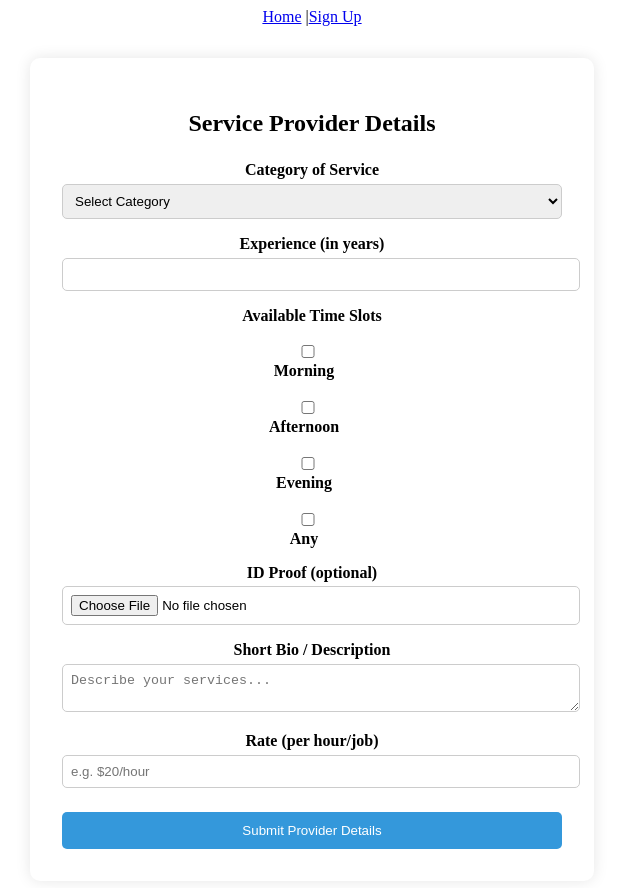
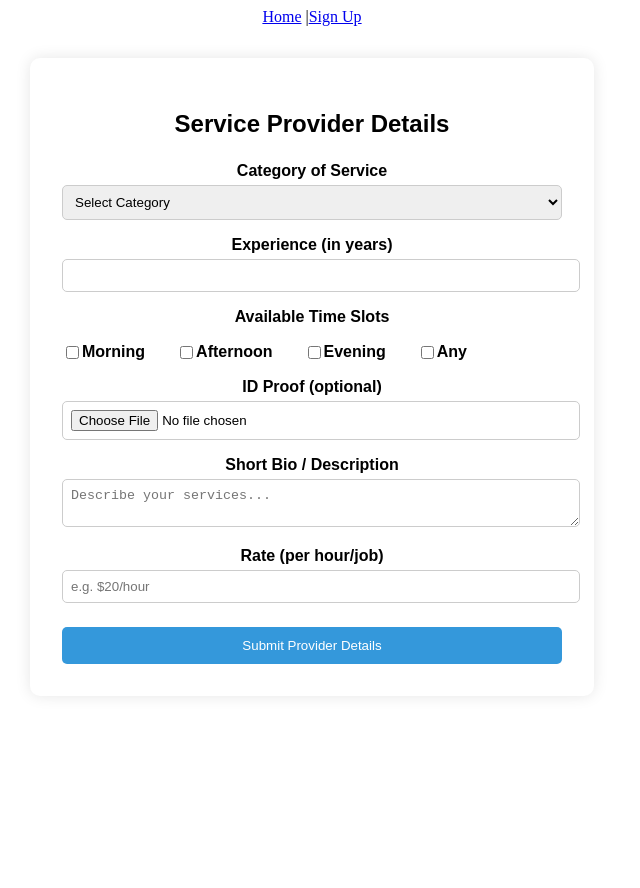
Before and after one commit to ritz-2015/Local-Service-Provider, a React (Create React App) app in the folder frontend/: page /provider-form in a window 1280 px wide. Shown: the top 888 px of the page, without its empty margins (328-968 px from the left). After the commit the page ends 800 px from the top, so only its background shows below. Built offline with nearby package versions, Linux system fonts and the light colour scheme.

Commit message:
provider form changes made

```diff
--- a/frontend/src/pages/ProviderForm.js
+++ b/frontend/src/pages/ProviderForm.js
@@ -6,6 +6,7 @@ import '../pagescss/ProviderForm.css';
 function ProviderForm() {
   const [formData, setFormData] = useState({
     category: "",
+    otherCategory: "",
     experience: "",
     timeSlots: [],
     bio: "",
@@ -13,8 +14,8 @@ function ProviderForm() {
     idProof: null,
   });
 
-  const categories = ["Maid", "Plumber", "Electrician", "Nanny","Any"];
-  const timeOptions = ["Morning", "Afternoon", "Evening","Any"];
+  const categories = ["Maid", "Plumber", "Electrician", "Nanny", "Any", "Other"];
+  const timeOptions = ["Morning", "Afternoon", "Evening", "Any"];
 
   const handleChange = (e) => {
     const { name, value, type, files } = e.target;
@@ -36,7 +37,6 @@ function ProviderForm() {
     e.preventDefault();
     console.log("Provider Data:", formData);
 
-    // Example: POST to server
     const formDataToSend = new FormData();
     Object.entries(formData).forEach(([key, value]) => {
       if (Array.isArray(value)) {
@@ -65,13 +65,20 @@ function ProviderForm() {
           ))}
         </select>
 
+        {formData.category === "Other" && (
+          <>
+            <label>Specify Other Category</label>
+            <input type="text" name="otherCategory" value={formData.otherCategory} onChange={handleChange} required />
+          </>
+        )}
+
         <label>Experience (in years)</label>
         <input type="number" name="experience" value={formData.experience} onChange={handleChange} required />
 
         <label>Available Time Slots</label>
-        <div className="time-slots">
+        <div className="time-slots" style={{ display: 'flex', gap: '15px', flexWrap: 'wrap' }}>
           {timeOptions.map((slot) => (
-            <label key={slot}>
+            <label key={slot} style={{ display: 'flex', alignItems: 'center' }}>
               <input
                 type="checkbox"
                 checked={formData.timeSlots.includes(slot)}
--- a/frontend/src/pagescss/ProviderForm.css
+++ b/frontend/src/pagescss/ProviderForm.css
@@ -5,6 +5,7 @@
   background: #fff;
   border-radius: 10px;
   box-shadow: 0 0 15px rgba(0,0,0,0.1);
+  font-family: 'Poppins', sans-serif;
 }
 
 .provider-form h2 {
```
